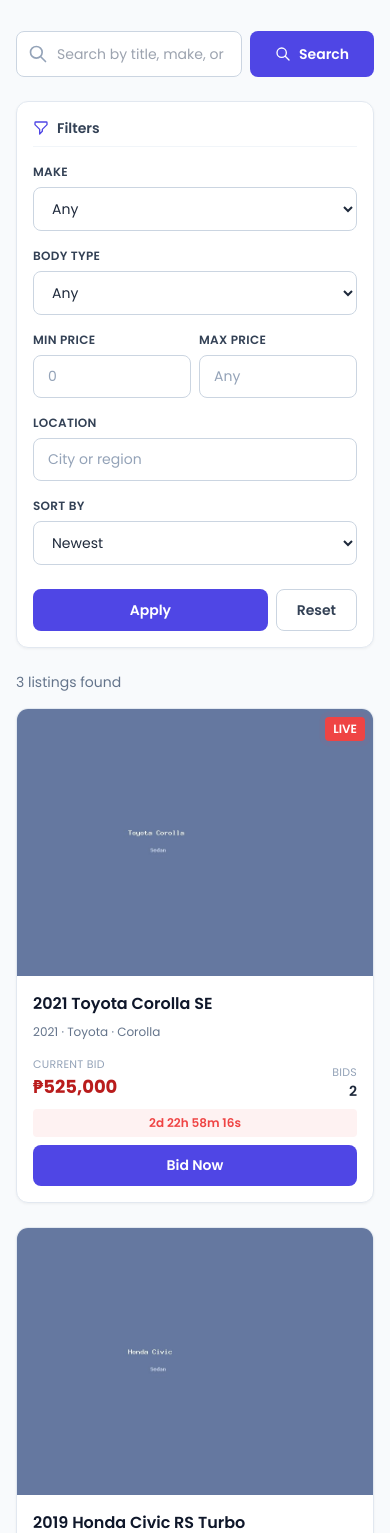
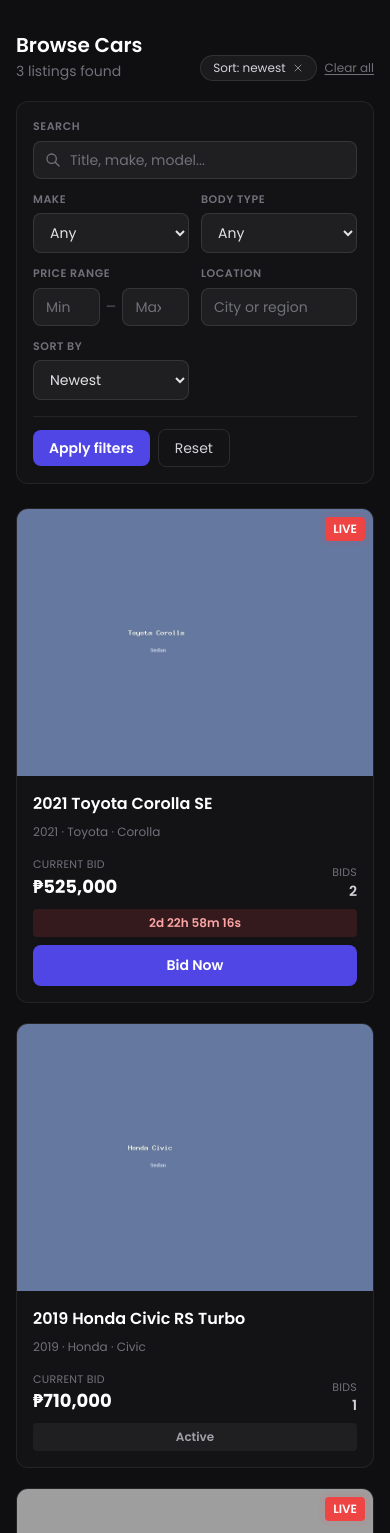
Before and after one commit to LOWWISS/car, a PHP site: page /cars in a window 390 px wide. Shown: the part 65-1598 px from the top of the page. Run offline with PHP 8.4, Linux system fonts and the light colour scheme; data comes from the database, SQL or seed files in the repository; some libraries are stand-ins or nearby versions; grey boxes are pictures that could not be loaded.

Commit message:
feat: add single-notification mark-read, dark catalog redesign, and enhanced notification navigation
Add `/notifications/read/{id}` endpoint for marking individual notifications read via AJAX. Redesign catalog page with dark filter bar matching dashboard chrome, active filter chips with removal links, and 4-column grid layout using dark car cards. Replace native `confirm()` with `data-confirm` attributes across admin review, car detail, and transaction pages. Enhance notifications page with "Mark read" buttons

```diff
--- a/app/Views/admin/review.php
+++ b/app/Views/admin/review.php
@@ -106,7 +106,7 @@ $primarySrc = $primary ? $base . '/' . $primary['image_path'] : $base . '/assets
           <h3 class="font-semibold text-slate-800 mb-3">Decision</h3>
           <div class="space-y-3">
             <form method="post" action="<?= $base ?>/admin/approve/<?= (int)$car['id'] ?>"
-                  onsubmit="return confirm('Approve this listing and make it live in the catalog?');">
+                  data-confirm="Approve this listing and make it live in the catalog?" data-confirm-text="Approve">
               <input type="hidden" name="_csrf_token" value="<?= e($csrf) ?>">
               <button type="submit" class="btn-success w-full flex items-center justify-center gap-2">
                 <svg class="w-4 h-4" fill="none" stroke="currentColor" viewBox="0 0 24 24" stroke-width="2"><path stroke-linecap="round" stroke-linejoin="round" d="M5 13l4 4L19 7"/></svg>
@@ -114,7 +114,7 @@ $primarySrc = $primary ? $base . '/' . $primary['image_path'] : $base . '/assets
               </button>
             </form>
             <form method="post" action="<?= $base ?>/admin/reject/<?= (int)$car['id'] ?>"
-                  onsubmit="return confirm('Reject this listing? The seller will be notified to review and resubmit.');">
+                  data-confirm="Reject this listing? The seller will be notified to review and resubmit." data-confirm-text="Reject">
               <input type="hidden" name="_csrf_token" value="<?= e($csrf) ?>">
               <button type="submit" class="btn-danger w-full flex items-center justify-center gap-2">
                 <svg class="w-4 h-4" fill="none" stroke="currentColor" viewBox="0 0 24 24" stroke-width="2"><path stroke-linecap="round" stroke-linejoin="round" d="M6 18L18 6M6 6l12 12"/></svg>
--- a/app/Views/cars/catalog.php
+++ b/app/Views/cars/catalog.php
@@ -1,40 +1,57 @@
 <?php
-/** Car catalog with filters + pagination. */
+/** Car catalog — dark filter bar + chips + grid, consistent with the dashboard chrome. */
 $base = rtrim(Config::get('APP_URL','/car'),'/');
 $f = $filters;
 $bodyTypes = ['Sedan','SUV','Pickup','Hatchback','Coupe','Convertible','Van','Wagon'];
+$sorts = ['newest'=>'Newest','oldest'=>'Oldest','price_low'=>'Price ↑','price_high'=>'Price ↓','ending'=>'Ending soon','year_desc'=>'Year ↓'];
+$inputCls = 'w-full rounded-lg border border-white/10 bg-white/5 px-3 py-2 text-sm text-zinc-200 placeholder-zinc-500 focus:ring-2 focus:ring-brand/60 focus:border-brand/60 outline-none transition';
+$labelCls = 'block text-[11px] font-semibold uppercase tracking-wider text-zinc-500 mb-1.5';
+
+// Active-filter chips (each links back with that param removed)
+$chipLabels = ['q'=>'Search','make'=>'Make','body_type'=>'Body','min_price'=>'Min ₱','max_price'=>'Max ₱','location'=>'Location','sort'=>'Sort'];
+$chips = [];
+foreach ($chipLabels as $key => $label) {
+    if (!empty($f[$key])) {
+        $rest = $f; unset($rest[$key]);
+        $chips[] = [$label . ': ' . $f[$key], '/cars?' . http_build_query(array_filter($rest, fn($v)=> $v !== '' && $v !== null))];
+    }
+}
 ?>
+<div class="bg-[#0f0f12] min-h-[calc(100vh-4rem)] text-zinc-300">
   <div class="max-w-7xl mx-auto px-4 sm:px-6 lg:px-8 py-8">
 
-  <!-- Search bar -->
-  <form method="get" action="<?= $base ?>/cars" class="mb-6 animate-fade-in-up">
-    <div class="flex gap-2">
-      <div class="relative flex-1">
-        <svg class="w-5 h-5 text-slate-400 absolute left-3 top-1/2 -translate-y-1/2" fill="none" stroke="currentColor" viewBox="0 0 24 24" stroke-width="2"><path stroke-linecap="round" stroke-linejoin="round" d="M21 21l-6-6m2-5a7 7 0 11-14 0 7 7 0 0114 0z"/></svg>
-        <input type="text" name="q" value="<?= e($f['q']) ?>" placeholder="Search by title, make, or model..."
-               class="w-full rounded-lg border border-slate-300 pl-10 pr-4 py-3 text-sm focus:ring-2 focus:ring-brand focus:border-brand outline-none transition">
+    <!-- Header -->
+    <div class="flex flex-wrap items-end justify-between gap-4 mb-5 animate-fade-in">
+      <div>
+        <h1 class="text-xl font-semibold text-white">Browse Cars</h1>
+        <p class="text-sm text-zinc-500 mt-0.5"><?= (int)$total ?> listing<?= $total===1?'':'s' ?> found</p>
       </div>
-      <button type="submit" class="btn-primary px-6" aria-label="Search">
-        <svg class="w-4 h-4" fill="none" stroke="currentColor" viewBox="0 0 24 24" stroke-width="2"><path stroke-linecap="round" stroke-linejoin="round" d="M21 21l-6-6m2-5a7 7 0 11-14 0 7 7 0 0114 0z"/></svg>
-        Search
-      </button>
-      <?php if (!empty($f['q'])): ?>
-        <a href="<?= $base ?>/cars" class="btn-outline">Clear</a>
+      <?php if ($chips): ?>
+        <div class="flex flex-wrap items-center gap-2">
+          <?php foreach ($chips as [$text, $href]): ?>
+            <a href="<?= $base ?><?= e($href) ?>" class="group inline-flex items-center gap-1.5 rounded-full border border-white/10 bg-white/5 px-3 py-1 text-xs text-zinc-300 hover:border-red-400/40 hover:text-red-300 transition">
+              <?= e($text) ?>
+              <svg class="w-3 h-3 opacity-60 group-hover:opacity-100" fill="none" viewBox="0 0 24 24" stroke="currentColor" stroke-width="2"><path stroke-linecap="round" d="M6 18L18 6M6 6l12 12"/></svg>
+            </a>
+          <?php endforeach; ?>
+          <a href="<?= $base ?>/cars" class="text-xs text-zinc-500 hover:text-white transition underline underline-offset-2">Clear all</a>
+        </div>
       <?php endif; ?>
     </div>
-  </form>
 
-  <div class="grid grid-cols-1 lg:grid-cols-4 gap-6">
-    <!-- Filters -->
-    <aside class="lg:col-span-1">
-      <form method="get" action="<?= $base ?>/cars" class="card p-4 space-y-4 sticky top-20 animate-fade-in-up stagger-1">
-        <div class="flex items-center gap-2 pb-2 border-b border-slate-100">
-          <svg class="w-4 h-4 text-brand" fill="none" stroke="currentColor" viewBox="0 0 24 24" stroke-width="2"><path stroke-linecap="round" stroke-linejoin="round" d="M3 4a1 1 0 011-1h16a1 1 0 011 1v2.586a1 1 0 01-.293.707l-6.414 6.414a1 1 0 00-.293.707V17l-4 4v-6.586a1 1 0 00-.293-.707L3.293 7.293A1 1 0 013 6.586V4z"/></svg>
-          <h3 class="font-semibold text-sm text-slate-700">Filters</h3>
+    <!-- Filter bar -->
+    <form method="get" action="<?= $base ?>/cars" class="rounded-xl border border-white/[0.07] bg-white/[0.02] p-4 mb-6 animate-fade-in-up">
+      <div class="grid grid-cols-2 sm:grid-cols-3 lg:grid-cols-6 gap-3">
+        <div class="col-span-2 sm:col-span-1 lg:col-span-1">
+          <label class="<?= $labelCls ?>">Search</label>
+          <div class="relative">
+            <svg class="w-4 h-4 text-zinc-500 absolute left-3 top-1/2 -translate-y-1/2 pointer-events-none" fill="none" stroke="currentColor" viewBox="0 0 24 24" stroke-width="2"><path stroke-linecap="round" stroke-linejoin="round" d="M21 21l-6-6m2-5a7 7 0 11-14 0 7 7 0 0114 0z"/></svg>
+            <input type="text" name="q" value="<?= e($f['q']) ?>" placeholder="Title, make, model..." class="<?= $inputCls ?> pl-9">
+          </div>
         </div>
         <div>
-          <label class="form-label">Make</label>
-          <select name="make" class="form-input">
+          <label class="<?= $labelCls ?>">Make</label>
+          <select name="make" class="<?= $inputCls ?>">
             <option value="">Any</option>
             <?php foreach ($makes as $m): ?>
               <option value="<?= e($m) ?>" <?= $f['make']===$m?'selected':'' ?>><?= e($m) ?></option>
@@ -42,87 +59,77 @@ $bodyTypes = ['Sedan','SUV','Pickup','Hatchback','Coupe','Convertible','Van','Wa
           </select>
         </div>
         <div>
-          <label class="form-label">Body type</label>
-          <select name="body_type" class="form-input">
+          <label class="<?= $labelCls ?>">Body type</label>
+          <select name="body_type" class="<?= $inputCls ?>">
             <option value="">Any</option>
             <?php foreach ($bodyTypes as $b): ?>
               <option value="<?= e($b) ?>" <?= $f['body_type']===$b?'selected':'' ?>><?= e($b) ?></option>
             <?php endforeach; ?>
           </select>
         </div>
-        <div class="grid grid-cols-2 gap-2">
         <div>
-            <label class="form-label">Min price</label>
-            <input type="number" name="min_price" value="<?= e($f['min_price']) ?>" class="form-input" min="0" placeholder="0">
-          </div>
-          <div>
-            <label class="form-label">Max price</label>
-            <input type="number" name="max_price" value="<?= e($f['max_price']) ?>" class="form-input" min="0" placeholder="Any">
+          <label class="<?= $labelCls ?>">Price range</label>
+          <div class="flex items-center gap-1.5">
+            <input type="number" name="min_price" value="<?= e($f['min_price']) ?>" class="<?= $inputCls ?> min-w-0" min="0" placeholder="Min">
+            <span class="text-zinc-600">–</span>
+            <input type="number" name="max_price" value="<?= e($f['max_price']) ?>" class="<?= $inputCls ?> min-w-0" placeholder="Max">
           </div>
         </div>
         <div>
-          <label class="form-label">Location</label>
-          <input type="text" name="location" value="<?= e($f['location']) ?>" class="form-input" placeholder="City or region">
+          <label class="<?= $labelCls ?>">Location</label>
+          <input type="text" name="location" value="<?= e($f['location']) ?>" class="<?= $inputCls ?>" placeholder="City or region">
         </div>
         <div>
-          <label class="form-label">Sort by</label>
-          <select name="sort" class="form-input">
-            <?php
-              $sorts = ['newest'=>'Newest','oldest'=>'Oldest','price_low'=>'Price: Low to High','price_high'=>'Price: High to Low','ending'=>'Ending Soon','year_desc'=>'Year: Newest'];
-              foreach ($sorts as $k=>$label): ?>
+          <label class="<?= $labelCls ?>">Sort by</label>
+          <select name="sort" class="<?= $inputCls ?>">
+            <?php foreach ($sorts as $k=>$label): ?>
               <option value="<?= e($k) ?>" <?= $f['sort']===$k?'selected':'' ?>><?= e($label) ?></option>
             <?php endforeach; ?>
           </select>
         </div>
-        <div class="flex gap-2 pt-2">
-          <button type="submit" class="btn-primary flex-1">Apply</button>
-          <a href="<?= $base ?>/cars" class="btn-outline">Reset</a>
+      </div>
+      <div class="flex items-center gap-2 mt-4 pt-3 border-t border-white/[0.07]">
+        <button type="submit" class="rounded-lg bg-brand px-4 py-2 text-sm font-semibold text-white hover:bg-brand-dark transition">Apply filters</button>
+        <a href="<?= $base ?>/cars" class="rounded-lg border border-white/10 px-4 py-2 text-sm text-zinc-300 hover:bg-white/10 transition">Reset</a>
       </div>
     </form>
-    </aside>
 
     <!-- Results -->
-    <section class="lg:col-span-3">
-      <p class="text-sm text-slate-500 mb-4 animate-fade-in"><?= (int)$total ?> listing<?= $total===1?'':'s' ?> found</p>
-
     <?php if (empty($cars)): ?>
-        <div class="card animate-fade-in-up">
-          <div class="empty-state">
-            <div class="empty-state-icon">
-              <svg class="w-8 h-8" fill="none" stroke="currentColor" viewBox="0 0 24 24" stroke-width="1.5"><path stroke-linecap="round" stroke-linejoin="round" d="M21 21l-6-6m2-5a7 7 0 11-14 0 7 7 0 0114 0z"/></svg>
+      <div class="rounded-xl border border-white/[0.07] py-16 px-6 text-center animate-fade-in-up">
+        <div class="w-14 h-14 mx-auto mb-4 rounded-xl bg-white/5 border border-white/10 flex items-center justify-center text-zinc-500">
+          <svg class="w-7 h-7" fill="none" stroke="currentColor" viewBox="0 0 24 24" stroke-width="1.5"><path stroke-linecap="round" stroke-linejoin="round" d="M21 21l-6-6m2-5a7 7 0 11-14 0 7 7 0 0114 0z"/></svg>
         </div>
-            <h3 class="empty-state-title">No cars match your filters</h3>
-            <p class="empty-state-text">Try adjusting your search or clearing filters.</p>
-            <a href="<?= $base ?>/cars" class="btn-primary">Clear all filters</a>
-          </div>
+        <h3 class="text-base font-semibold text-zinc-200">No cars match your filters</h3>
+        <p class="mt-1 text-sm text-zinc-500">Try adjusting your search or clearing filters.</p>
+        <a href="<?= $base ?>/cars" class="inline-block mt-4 rounded-lg bg-brand px-4 py-2.5 text-sm font-semibold text-white hover:bg-brand-dark transition">Clear all filters</a>
       </div>
     <?php else: ?>
-        <div class="grid grid-cols-1 sm:grid-cols-2 xl:grid-cols-3 gap-6">
+      <div class="grid grid-cols-1 sm:grid-cols-2 lg:grid-cols-3 xl:grid-cols-4 gap-5">
         <?php foreach ($cars as $i => $car): ?>
-            <?php $stagger = 'stagger-' . (min($i, 7) + 1); include __DIR__ . '/../partials/car_card.php'; ?>
+          <?php $stagger = 'stagger-' . (min($i, 7) + 1); $cardDark = true; include __DIR__ . '/../partials/car_card.php'; ?>
         <?php endforeach; ?>
       </div>
 
       <!-- Pagination -->
       <?php if ($totalPages > 1): ?>
-          <nav class="flex justify-center mt-8 gap-1 animate-fade-in">
+        <nav class="flex justify-center mt-8 gap-1.5 animate-fade-in">
           <?php
-              $query = $f; unset($query['q']);
             $build = function($p) use ($f) {
               $q = array_filter($f, fn($v)=> $v !== '' && $v !== null);
               $q['page'] = $p;
               return http_build_query($q);
             };
+            $pgCls = 'min-w-[2.25rem] text-center rounded-lg border px-2.5 py-1.5 text-sm transition ';
           ?>
           <?php for ($p=1; $p<=$totalPages; $p++): ?>
             <a href="<?= $base ?>/cars?<?= e($build($p)) ?>"
-                 class="pagination-link <?= $p===$page?'active':'' ?>">
+               class="<?= $pgCls ?><?= $p===$page ? 'bg-brand border-brand text-white font-semibold' : 'border-white/10 text-zinc-300 hover:bg-white/10' ?>">
                <?= (int)$p ?>
             </a>
           <?php endfor; ?>
         </nav>
       <?php endif; ?>
     <?php endif; ?>
-    </section>
   </div>
 </div>
--- a/app/Views/cars/detail.php
+++ b/app/Views/cars/detail.php
@@ -95,7 +95,7 @@ $primarySrc = $primary ? $base . '/' . $primary['image_path'] : $base . '/assets
               <div class="font-bold text-slate-900 text-lg">&#8369;<?= number_format((float)$car['buy_now_price'], 2) ?></div>
             </div>
             <?php if ($canBid): ?>
-              <form method="post" action="<?= $base ?>/bids/buy-now/<?= (int)$car['id'] ?>" onsubmit="return confirm('Buy this car now for &#8369;<?= number_format((float)$car['buy_now_price'],2) ?>?');">
+              <form method="post" action="<?= $base ?>/bids/buy-now/<?= (int)$car['id'] ?>" data-confirm="Buy this car now for &#8369;<?= number_format((float)$car['buy_now_price'],2) ?>?" data-confirm-text="Buy Now">
                 <input type="hidden" name="_csrf_token" value="<?= e($csrf) ?>">
                 <button type="submit" class="btn-success text-sm">Buy Now</button>
               </form>
@@ -135,7 +135,7 @@ $primarySrc = $primary ? $base . '/' . $primary['image_path'] : $base . '/assets
               <svg class="w-4 h-4" fill="none" stroke="currentColor" viewBox="0 0 24 24" stroke-width="2"><path stroke-linecap="round" stroke-linejoin="round" d="M11 5H6a2 2 0 00-2 2v11a2 2 0 002 2h11a2 2 0 002-2v-5m-1.414-9.414a2 2 0 112.828 2.828L11.828 15H9v-2.828l8.586-8.586z"/></svg>
               Edit
             </a>
-            <form method="post" action="<?= $base ?>/cars/delete/<?= (int)$car['id'] ?>" onsubmit="return confirm('Delete this listing? This cannot be undone.');">
+            <form method="post" action="<?= $base ?>/cars/delete/<?= (int)$car['id'] ?>" data-confirm="Delete this listing? This cannot be undone." data-confirm-text="Delete">
               <input type="hidden" name="_csrf_token" value="<?= e($csrf) ?>">
               <button type="submit" class="btn-danger text-sm">
                 <svg class="w-4 h-4" fill="none" stroke="currentColor" viewBox="0 0 24 24" stroke-width="2"><path stroke-linecap="round" stroke-linejoin="round" d="M19 7l-.867 12.142A2 2 0 0116.138 21H7.862a2 2 0 01-1.995-1.858L5 7m5 4v6m4-6v6m1-10V4a1 1 0 00-1-1h-4a1 1 0 00-1 1v3M4 7h16"/></svg>
--- a/app/Views/dashboard/transaction_detail.php
+++ b/app/Views/dashboard/transaction_detail.php
@@ -139,7 +139,7 @@ $imgSrc = $img ? $base . '/' . $img : $base . '/assets/images/placeholder.svg';
 
         <?php if ($canAdvance && $t['status'] === 'ready_for_handover'): ?>
           <form method="post" action="<?= $base ?>/transactions/complete/<?= (int)$t['id'] ?>"
-                onsubmit="return confirm('Record vehicle handover and complete this transaction?');">
+                data-confirm="Record vehicle handover and complete this transaction?" data-confirm-text="Complete">
             <input type="hidden" name="_csrf_token" value="<?= e($csrf) ?>">
             <button type="submit" class="btn-success w-full text-sm">Record Handover &amp; Complete</button>
           </form>
@@ -153,7 +153,7 @@ $imgSrc = $img ? $base . '/' . $img : $base . '/assets/images/placeholder.svg';
 
         <?php if ($isAdmin && !$isCancelled && $t['status'] !== 'completed'): ?>
           <form method="post" action="<?= $base ?>/transactions/cancel/<?= (int)$t['id'] ?>"
-                onsubmit="return confirm('Cancel this transaction? The listing will revert to closed.');">
+                data-confirm="Cancel this transaction? The listing will revert to closed." data-confirm-text="Cancel">
             <input type="hidden" name="_csrf_token" value="<?= e($csrf) ?>">
             <button type="submit" class="btn-danger w-full text-sm">Cancel Transaction</button>
           </form>
--- a/app/Views/layouts/footer.php
+++ b/app/Views/layouts/footer.php
@@ -7,6 +7,6 @@
 <?php endif; ?>
 
 <script nonce="<?= e(SecurityHeaders::cspNonce()) ?>">window.APP_BASE = <?= json_encode(rtrim(Config::get('APP_URL','/car'),'/')) ?>;</script>
-<script src="<?= rtrim(Config::get('APP_URL','/car'),'/') ?>/assets/js/app.js?v=19"></script>
+<script src="<?= rtrim(Config::get('APP_URL','/car'),'/') ?>/assets/js/app.js?v=23"></script>
 </body>
 </html>
--- a/app/Views/partials/car_card.php
+++ b/app/Views/partials/car_card.php
@@ -3,6 +3,8 @@
  * Partial: car card. Reusable across catalog, search results, dashboard.
  * Expects $car (array) with: id, title, make, model, year, primary_image,
  * current_bid, starting_price, bid_count, auction_end, status.
+ *
+ * Set $cardDark = true before including for the dark dashboard-style card.
  *
  * SECURITY (XSS): every dynamic value is escaped with e().
  */
@@ -12,6 +14,7 @@ $imgSrc = $img ? $base . '/' . $img : $base . '/assets/images/placeholder.svg';
 $current = $car['current_bid'] ?? $car['starting_price'];
 $ended = !empty($car['auction_end']) && strtotime($car['auction_end']) <= time();
 $status = $car['status'] ?? 'active';
+$dk = !empty($cardDark);
 $badge = match ($status) {
     'active'   => $ended ? null : '<span class="absolute top-2 right-2 bg-auction text-white text-xs font-semibold px-2 py-1 rounded animate-pulse-glow">LIVE</span>',
     'sold'     => '<span class="absolute top-2 right-2 bg-slate-700 text-white text-xs font-semibold px-2 py-1 rounded animate-scale-in">SOLD</span>',
@@ -21,36 +24,46 @@ $badge = match ($status) {
     default    => null,
 };
 $staggerClass = isset($stagger) ? $stagger : '';
+$cardCls = $dk
+    ? 'group rounded-xl border border-white/[0.07] bg-white/[0.02] overflow-hidden hover:bg-white/[0.05] hover:border-white/15 transition animate-fade-in-up'
+    : 'card group card-hover animate-fade-in-up';
+$titleCls = $dk ? 'font-semibold text-white truncate' : 'font-semibold text-slate-900 truncate';
+$metaCls  = $dk ? 'text-xs text-zinc-500' : 'text-xs text-slate-500';
+$labCls   = 'text-[11px] uppercase tracking-wide ' . ($dk ? 'text-zinc-500' : 'text-slate-400');
+$priceCls = $dk ? 'text-lg font-bold text-white' : 'text-lg font-bold text-auction-dark';
+$bidsCls  = $dk ? 'text-sm font-semibold text-zinc-300' : 'text-sm font-semibold';
+$cdCls    = $dk ? 'bg-auction/15 text-red-300' : 'bg-red-50 text-auction';
+$noteCls  = $dk ? 'text-zinc-400 bg-white/5' : 'text-slate-500 bg-slate-100';
 ?>
-<article class="card group card-hover animate-fade-in-up <?= $staggerClass ?>">
+<article class="<?= $cardCls ?> <?= $staggerClass ?>">
   <a href="<?= $base ?>/cars/view/<?= (int)$car['id'] ?>" class="block">
-    <div class="relative aspect-[4/3] bg-slate-100 overflow-hidden rounded-t-lg img-zoom">
+    <div class="relative aspect-[4/3] <?= $dk ? 'bg-white/5' : 'bg-slate-100' ?> overflow-hidden <?= $dk ? '' : 'rounded-t-lg' ?> img-zoom">
       <img src="<?= e($imgSrc) ?>" alt="<?= e($car['title']) ?>" class="w-full h-full object-cover" loading="lazy">
       <?= $badge ?? '' ?>
     </div>
     <div class="p-4 space-y-2">
-      <h3 class="font-semibold text-slate-900 truncate"><?= e($car['title']) ?></h3>
-      <p class="text-xs text-slate-500"><?= e($car['year']) ?> &middot; <?= e($car['make'] ?? '') ?> &middot; <?= e($car['model'] ?? '') ?></p>
+      <h3 class="<?= $titleCls ?>"><?= e($car['title']) ?></h3>
+      <p class="<?= $metaCls ?>"><?= e($car['year']) ?> &middot; <?= e($car['make'] ?? '') ?> &middot; <?= e($car['model'] ?? '') ?></p>
 
       <div class="flex items-end justify-between pt-2">
         <div>
-          <div class="text-[11px] uppercase tracking-wide text-slate-400">Current bid</div>
-          <div class="text-lg font-bold text-auction-dark">&#8369;<?= number_format((float)$current, 0) ?></div>
+          <div class="<?= $labCls ?>">Current bid</div>
+          <div class="<?= $priceCls ?>">&#8369;<?= number_format((float)$current, 0) ?></div>
         </div>
         <div class="text-right">
-          <div class="text-[11px] uppercase tracking-wide text-slate-400">Bids</div>
-          <div class="text-sm font-semibold"><?= (int)($car['bid_count'] ?? 0) ?></div>
+          <div class="<?= $labCls ?>">Bids</div>
+          <div class="<?= $bidsCls ?>"><?= (int)($car['bid_count'] ?? 0) ?></div>
         </div>
       </div>
 
       <?php if ($status === 'active' && !$ended): ?>
-        <div class="countdown text-center text-xs font-semibold text-auction bg-red-50 rounded py-1.5 mt-2"
+        <div class="countdown text-center text-xs font-semibold <?= $cdCls ?> rounded py-1.5 mt-2"
              data-end="<?= e($car['auction_end']) ?>">Loading...</div>
         <span class="btn-primary w-full text-center text-sm mt-2 block">Bid Now</span>
       <?php elseif ($status === 'sold'): ?>
-        <div class="text-center text-xs font-semibold text-slate-600 bg-slate-100 rounded py-1.5 mt-2">Auction ended</div>
+        <div class="text-center text-xs font-semibold <?= $noteCls ?> rounded py-1.5 mt-2">Auction ended</div>
       <?php else: ?>
-        <div class="text-center text-xs font-semibold text-slate-500 bg-slate-100 rounded py-1.5 mt-2"><?= e(ucfirst($status)) ?></div>
+        <div class="text-center text-xs font-semibold <?= $noteCls ?> rounded py-1.5 mt-2"><?= e(ucfirst($status)) ?></div>
       <?php endif; ?>
     </div>
   </a>
--- a/public/index.php
+++ b/public/index.php
@@ -101,6 +101,7 @@ $router->add('GET',  '/watchlist',              'WatchlistController@list');
 // Notifications
 $router->add('GET',  '/notifications',          'NotificationController@index');
 $router->add('POST', '/notifications/mark-read','NotificationController@markRead');
+$router->add('POST', '/notifications/read/{id}','NotificationController@read');
 $router->add('GET',  '/notifications/unread-count','NotificationController@unreadCount');
 
 // Dashboard
```
Also changed, not shown: app/Controllers/NotificationController.php (+12 -0 lines), app/Views/dashboard/notifications.php (+20 -4 lines), public/assets/js/app.js, 1 other file. Lines whose indentation alone changed are shown as unchanged.
